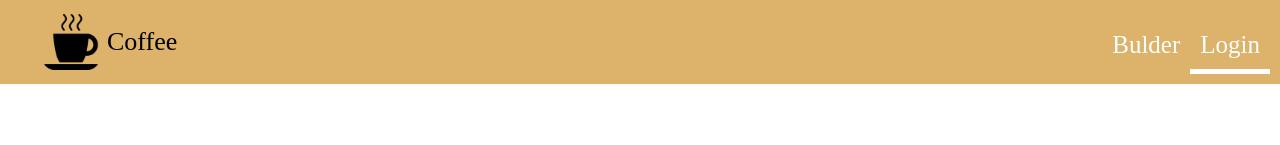
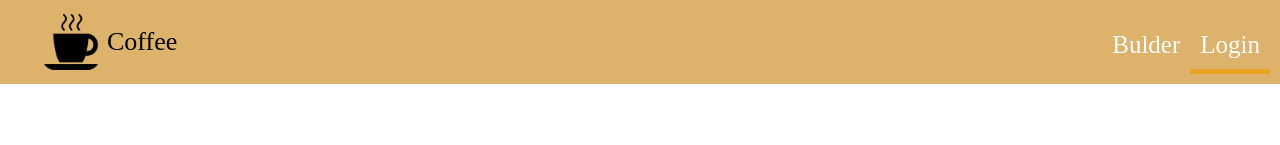
Before and after one commit to kutman-batyrkanov/-Coffe-builder-app, a React (Create React App) app: page /auth in a window 1280 px wide. Shown: the top 145 px of the page. Built offline with nearby package versions, Linux system fonts and the light colour scheme; a web font is replaced by a local one.

Commit message:
fixed border color white on brown

```diff
--- a/src/components/Nav/NavItem/NavItem.module.css
+++ b/src/components/Nav/NavItem/NavItem.module.css
@@ -6,12 +6,12 @@
   padding: 20px 10px 10px;
 }
 .NavItem a:hover {
-  border-color: white;
+  border-color: rgba(238, 160, 14, 0.76);
   background-color: rgb(241, 183, 116);
 }
 .NavItem a:active,
 .NavItem a.active {
-  border-color: white;
+  border-color: rgba(238, 160, 14, 0.76);
 }
 @media (max-width: 680px) {
   .NavItem a {
```
